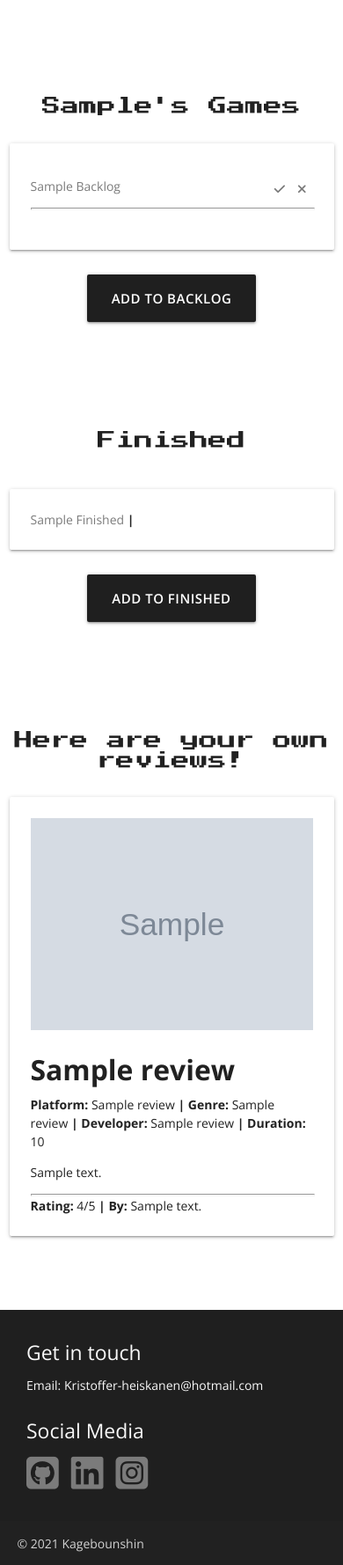
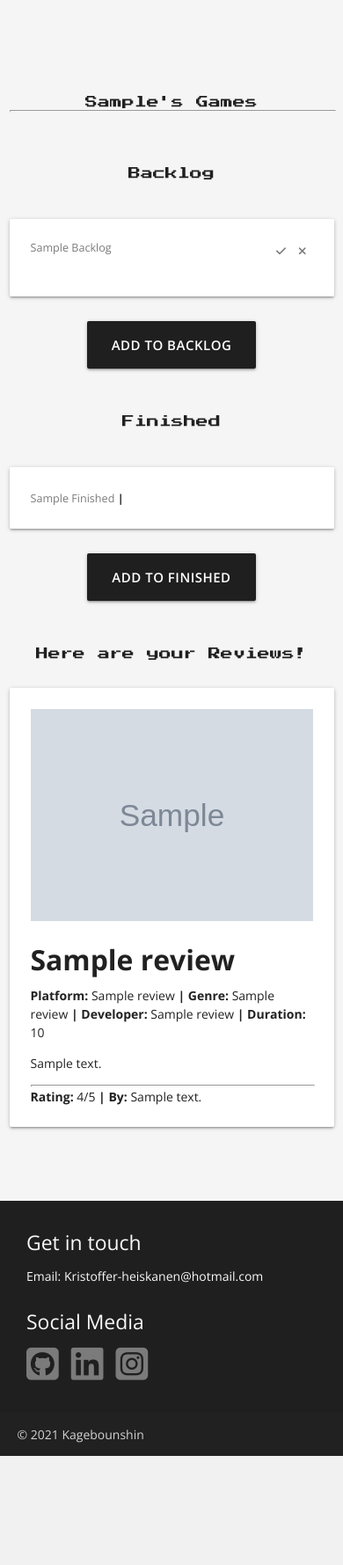
Before and after one commit to Kagebounshin/game-rating-site, a Flask app: page /profile/1 in a window 390 px wide. Shown: the part 56-1835 px from the top of the page at 88% size. After the commit the page ends 1711 px from the top, so only its background shows below. Run offline with Flask 2, Linux system fonts and the light colour scheme; the visitor is signed in with stand-in values (Sample User, id 1); grey boxes marked "Sample" are stand-in pictures; a database or web service that is not in the repository returns one stand-in record (values such as "Sample title"); some libraries are stand-ins or nearby versions.

Commit message:
Worked on media breakpoints

```diff
--- a/static/css/style.css
+++ b/static/css/style.css
@@ -269,7 +269,7 @@ a.sidenav-trigger.left {
     }
 
     .profile-container h1 {
-        font-size: 1.5rem;
+        font-size: 1rem;
     }
 
     .profile-container h2,
@@ -279,6 +279,12 @@ a.sidenav-trigger.left {
 
     .about-container i:nth-child(1) {
     padding-top: 2rem;
+    }
+
+    .backlog-container p,
+    .finished-container p {
+        font-size: .9rem;
+        margin: 0;
     }
 }
 
@@ -494,13 +516,13 @@ hr {
     margin-bottom:0;
 }
 
-.hr-backlog {
+/* .hr-backlog {
     border-bottom: 2px solid #f5f5f5;
     width: 100%;
     margin: 0 auto;
     margin-top:1rem;
     margin-bottom:0;
-}
+} */
 
 .hr-review {
     border-bottom: 2px solid #f5f5f5;
--- a/templates/profile.html
+++ b/templates/profile.html
@@ -4,6 +4,7 @@
         <div class="col s12 m10 offset-m1 l8 offset-l2">
             <h1 class="center-align capitilize">
                 {{ username }}'s Games
+                <hr>
             </h1>
         </div>
 <!-- Show this if you havn't added to your list -->
@@ -21,8 +22,15 @@
     {% endif %}
 <!-- Show this if you have added to your list -->
     {% if backlogs|length != 0 %}
-        <div class="row backlog-container center-align">
-            <div class="col s12 m8 offset-m2 l6 offset-l3">
+        <div class="backlog-container center-align">
+            <div class="col s12 m8 offset-m2 l8 offset-l2 xl4 offset-xl2">
+                <div class="row">
+                    <div class="col s12">
+                        <h1 class="center-align">
+                            Backlog
+                        </h1>
+                    </div>
+                </div>
                 <div class="card-panel left-align backlog">
                     {% for backlog in backlogs %}
                         <p class="capitilize games">
@@ -35,7 +43,6 @@
                                 <i class="fas fa-check "></i>
                             </a>
                         </p>
-                        <hr class="hr-backlog">
                         <br>
 
                     {% endfor %}
@@ -44,10 +51,23 @@
             </div>
         </div>
     {% endif %}
+<!-- Show this if you havn't finished any games -->
+    {% if finish|length == 0 %}
+        <div class="row backlog-container bg-color-backlog center-align">
+            <div class="col s12 m10 offset-m1 l8 offset-l2">
+                <p>
+                    You haven't finished any games yet!
+                </p>
+                <a href="{{ url_for('add_finished') }}" class="btn waves-effect waves-light btn-large">
+                    Add to Finished
+                </a>
+            </div>
+        </div>
+    {% endif %}
 <!-- Show this if you have finshed a game -->
     {% if finish|length != 0 %}
-    <div class="row finished-container center-align">
-        <div class="col s12 m8 offset-m2 l6 offset-l3">
+    <div class="finished-container center-align">
+        <div class="col s12 m8 offset-m2 l8 offset-l2 xl4">
             <div class="row">
                 <div class="col s12">
                     <h1 class="center-align">
@@ -55,7 +75,7 @@
                     </h1>
                 </div>
             </div>
-            <div class="card-panel left-align finished-backlog ">
+            <div class="card-panel left-align finished-backlog">
                 {% for finished in finish %}
                     <p class="capitilize games inline">
                         <a class ="hover-effect" href="{{ url_for('add_review',  finished_id=finished._id) }}">
@@ -74,7 +94,7 @@
 
     <div class="col s12 m8 offset-m2 center-align">
         <h1>
-            Here are your own reviews!
+            Here are your Reviews!
         </h1>
     </div>
     {% if review|length == 0 %}
```
Also changed, not shown: other parts of static/css/style.css (+28 -12 lines).
